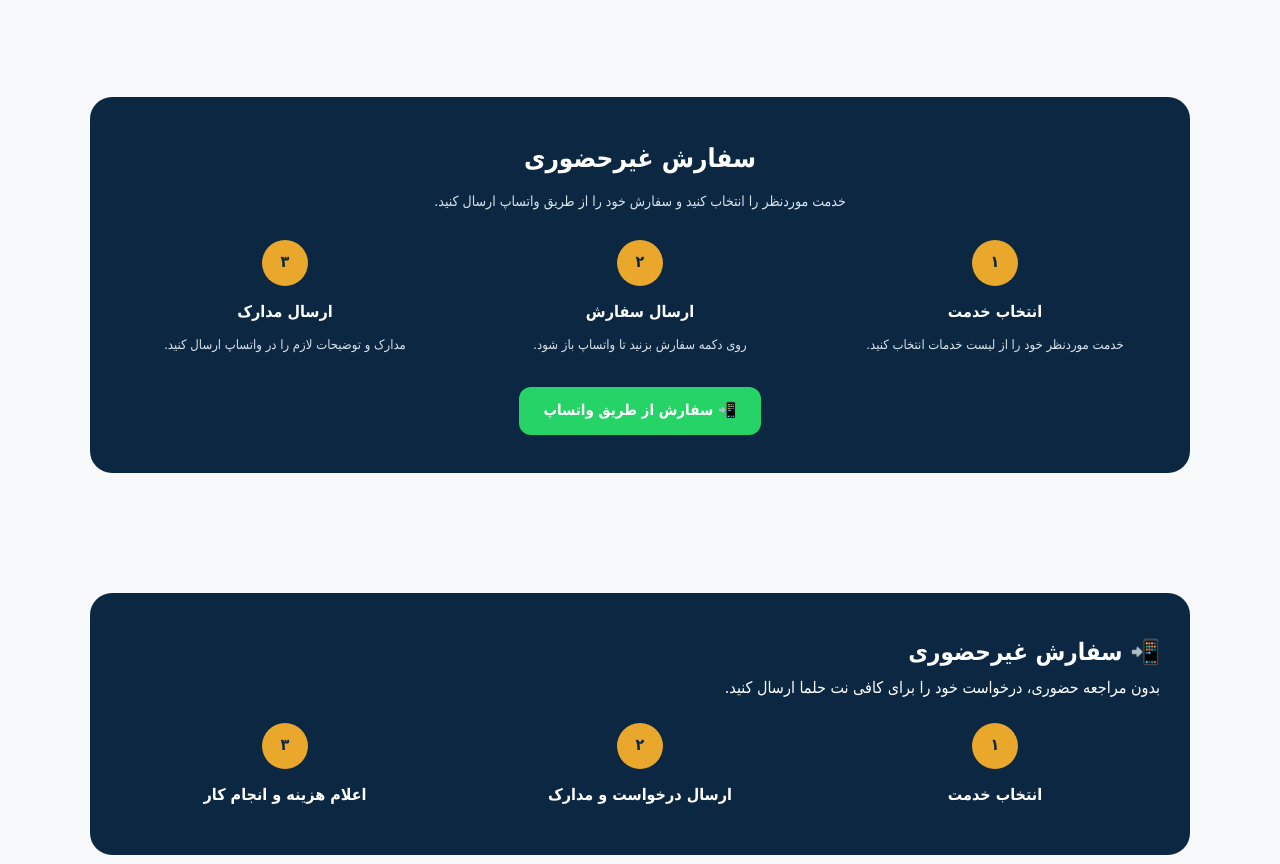
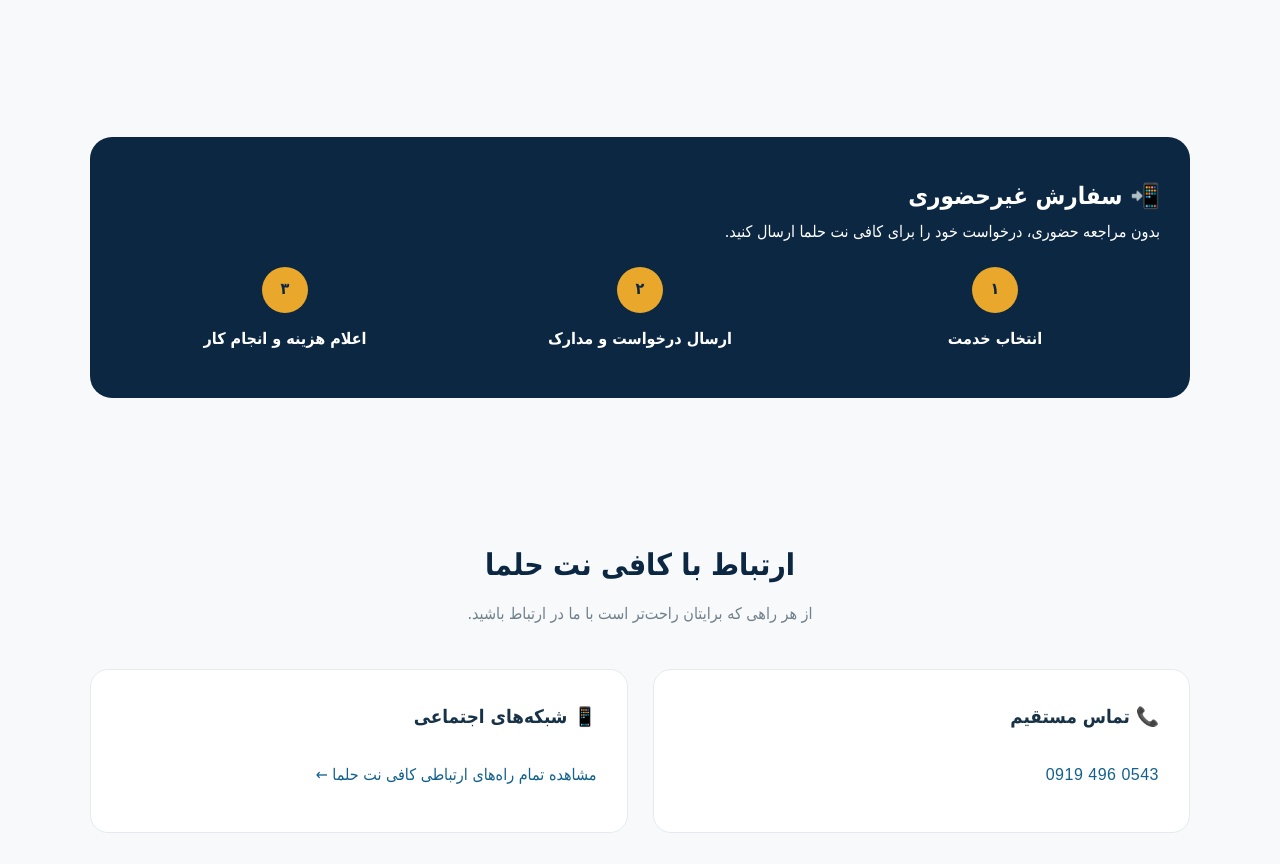
Before and after one commit to cofeenet-helma/Helma-cofeenet, a plain HTML site: page index.html in a window 1280 px wide. Shown: the part 1481-2345 px from the top of the page. Drawn offline with Linux system fonts and the light colour scheme.

Commit message:
Remove duplicate online ordering section

```diff
--- a/index.html
+++ b/index.html
@@ -1215,60 +1215,6 @@
 
 </section>
 
-<!-- Online Ordering -->
-
-<section class="online-order">
-
-    <div class="container">
-
-        <div class="order-box">
-
-            <div class="section-title">
-                <h2>سفارش غیرحضوری</h2>
-                <p>
-                    خدمت موردنظر را انتخاب کنید و سفارش خود را از طریق واتساپ ارسال کنید.
-                </p>
-            </div>
-
-            <div class="steps">
-
-                <div class="step">
-                    <div class="step-number">۱</div>
-                    <strong>انتخاب خدمت</strong>
-                    <p>خدمت موردنظر خود را از لیست خدمات انتخاب کنید.</p>
-                </div>
-
-                <div class="step">
-                    <div class="step-number">۲</div>
-                    <strong>ارسال سفارش</strong>
-                    <p>روی دکمه سفارش بزنید تا واتساپ باز شود.</p>
-                </div>
-
-                <div class="step">
-                    <div class="step-number">۳</div>
-                    <strong>ارسال مدارک</strong>
-                    <p>مدارک و توضیحات لازم را در واتساپ ارسال کنید.</p>
-                </div>
-
-            </div>
-
-            <div class="order-action">
-
-                <a class="btn btn-primary"
-                   href="https://wa.me/989194960543?text=سلام، برای دریافت خدمات غیرحضوری کافی‌نت حلما می‌خواهم سفارش ثبت کنم."
-                   target="_blank"
-                   rel="noopener noreferrer">
-                    📲 سفارش از طریق واتساپ
-                </a>
-
-            </div>
-
-        </div>
-
-    </div>
-
-</section>
-
     <!-- Ordering -->
 
     <section id="order">
```
